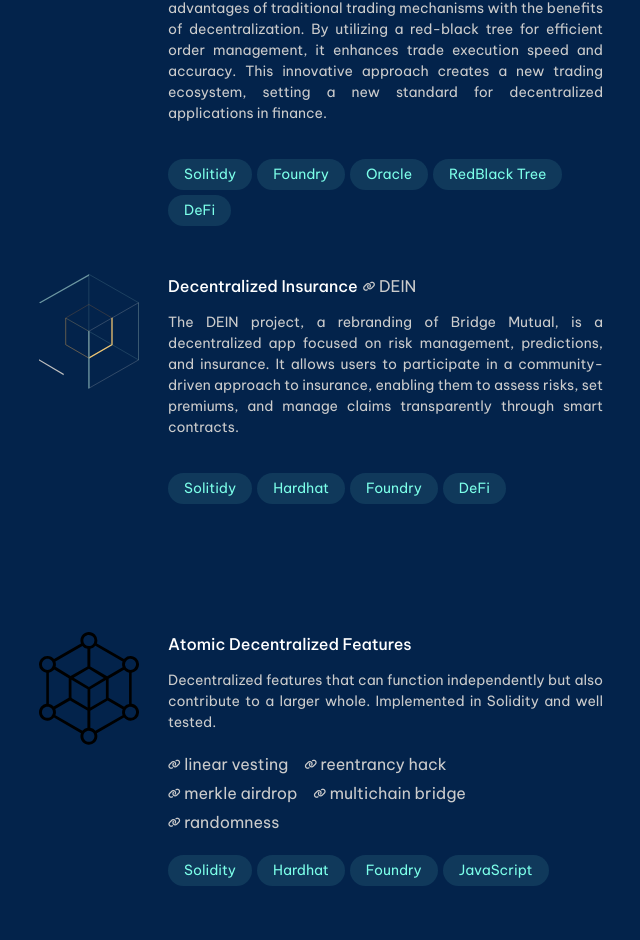
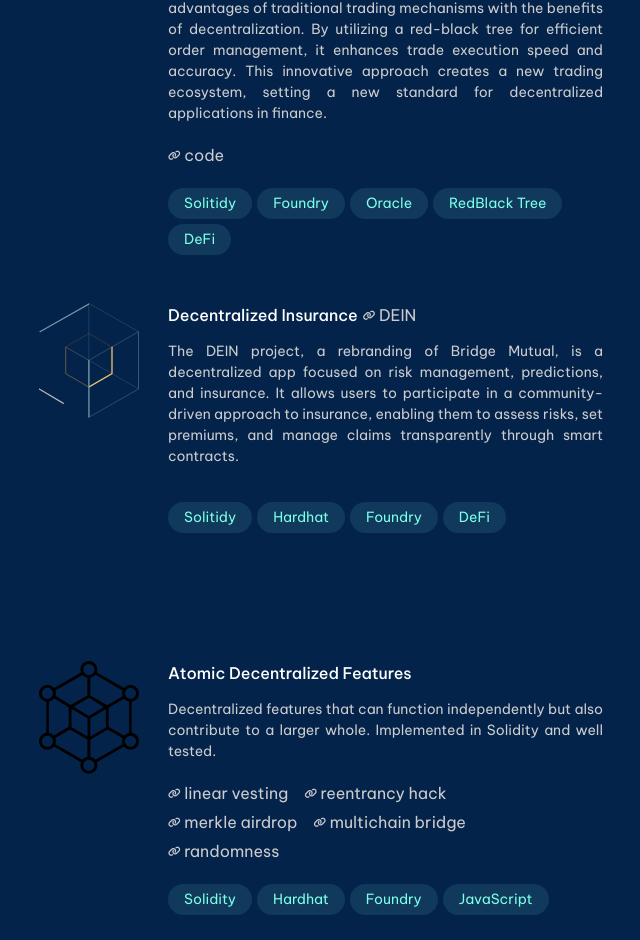
Before and after one commit to solenemep/web-prez, a React (Create React App) app: page / in a window 1280 px wide. Shown: the part 2596-3536 px from the top of the page, without its empty margins (617-1257 px from the left). Built offline with nearby package versions, Linux system fonts and the light colour scheme.

Commit message:
feat: add info projects

```diff
--- a/src/components/main/Projects.js
+++ b/src/components/main/Projects.js
@@ -91,7 +91,7 @@ const Projects = ({ activeSection }) => {
       title: "Wallet Strategies",
       establishment: {
         name: "Dollet Wallet",
-        url: "https://dolletwallet.com/",
+        url: "https://x.com/dolletwallet",
       },
       details: [
         "Implementation of rentable strategies by integrating external protocols, improving users' ability to maximize their asset utilization. This involved developing smart contracts in Solidity that allowed interaction with various DeFi protocols, enabling users to lend, borrow, and earn yields on their assets.",
@@ -370,8 +370,8 @@ const Projects = ({ activeSection }) => {
       image: <svg height="0px"></svg>,
       links: [
         {
-          name: "",
-          url: "",
+          name: "code",
+          url: "https://github.com/solenemep/perpetual-dex",
         },
       ],
     },
```
